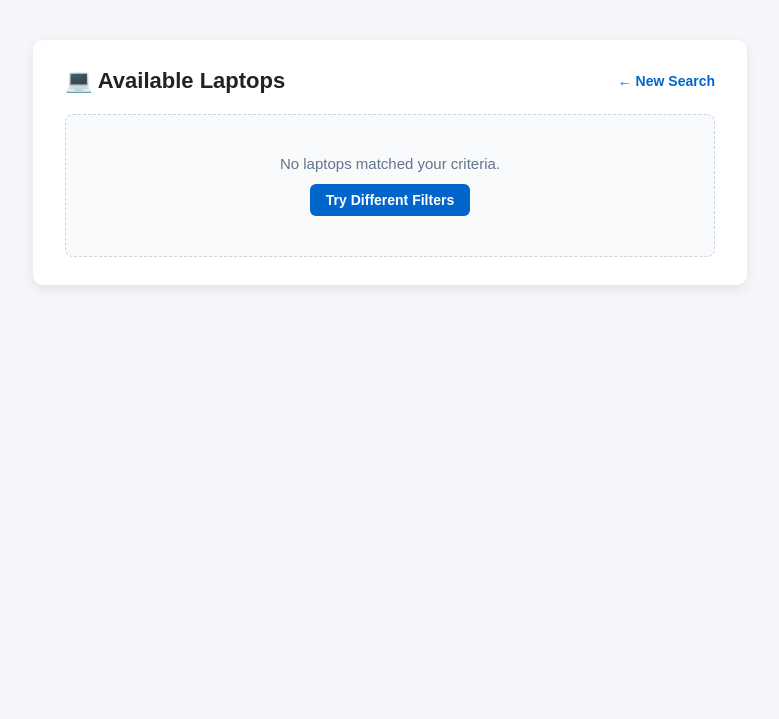
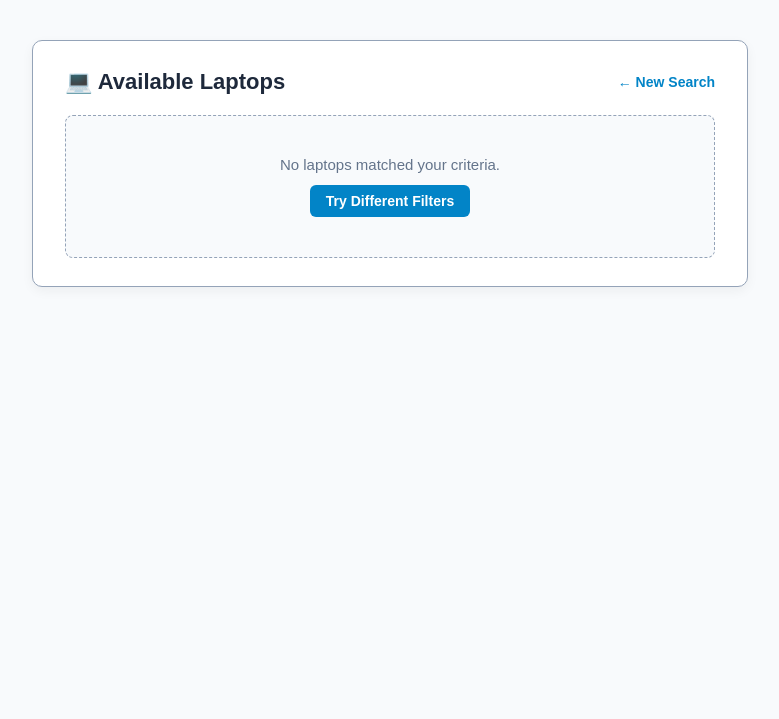
Before and after one commit to aniketbhopale/laplist, a Flask app: template templates/results.html in a window 1280 px wide. Shown: the top 719 px of the page, without its empty margins (250-1029 px from the left). Run offline with Flask 3, Linux system fonts and the light colour scheme; the template is opened without the code that fills it, so the values that code supplies are empty.

Commit message:
Old uncommited changes

```diff
--- a/templates/results.html
+++ b/templates/results.html
@@ -5,20 +5,20 @@
     <meta name="viewport" content="width=device-width, initial-scale=1.0">
     <title>Results - Laptop Search</title>
 </head>
-<body style="font-family: Arial, sans-serif; background-color: #f4f6f9; display: flex; justify-content: center; align-items: flex-start; min-height: 90vh; margin: 0; padding: 40px 16px; box-sizing: border-box;">
+<body style="font-family: Arial, sans-serif; background-color: #f8fafc; display: flex; justify-content: center; align-items: flex-start; min-height: 90vh; margin: 0; padding: 40px 16px; box-sizing: border-box;">
 
-    <div style="background: #ffffff; padding: 28px 32px; border-radius: 10px; box-shadow: 0 4px 12px rgba(0, 0, 0, 0.08); width: 100%; max-width: 650px;">
+    <div style="background: #ffffff; padding: 28px 32px; border-radius: 10px; border: 1.5px solid #94a3b8; box-shadow: 0 4px 12px rgba(0, 0, 0, 0.05); width: 100%; max-width: 650px;">
 
         <div style="display: flex; justify-content: space-between; align-items: center; margin-bottom: 20px;">
-            <h2 style="margin: 0; color: #222; font-size: 22px;">💻 Available Laptops</h2>
-            <a href="/" style="text-decoration: none; font-size: 14px; color: #0066cc; font-weight: bold;">← New Search</a>
+            <h2 style="margin: 0; color: #1e293b; font-size: 22px;">💻 Available Laptops</h2>
+            <a href="/" style="text-decoration: none; font-size: 14px; color: #0284c7; font-weight: bold;">← New Search</a>
         </div>
 
         {% if result %}
-        <div style="overflow-x: auto; border: 1px solid #e5e7eb; border-radius: 8px;">
+        <div style="overflow-x: auto; border: 1.5px solid #94a3b8; border-radius: 8px;">
             <table style="width: 100%; border-collapse: collapse; text-align: left; font-size: 14px;">
                 <thead>
-                    <tr style="background-color: #f8fafc; color: #475569; border-bottom: 2px solid #e2e8f0;">
+                    <tr style="background-color: #f1f5f9; color: #334155; border-bottom: 2px solid #64748b;">
                         <th style="padding: 12px 16px;">ID</th>
                         <th style="padding: 12px 16px;">Model / Name</th>
                         <th style="padding: 12px 16px;">RAM</th>
@@ -27,20 +27,20 @@
                 </thead>
                 <tbody>
                     {% for i in result %}
-                    <tr style="border-bottom: 1px solid #f1f5f9; background-color: {{ '#ffffff' if loop.index is odd else '#fafafa' }};">
+                    <tr style="border-bottom: 1px solid #cbd5e1; background-color: {{ '#ffffff' if loop.index is odd else '#f8fafc' }};">
                         <td style="padding: 12px 16px; color: #64748b; font-weight: 500;">#{{ i[0] }}</td>
-                        <td style="padding: 12px 16px; color: #1e293b; font-weight: 600;">{{ i[1] }}</td>
+                        <td style="padding: 12px 16px; color: #0f172a; font-weight: 600;">{{ i[1] }}</td>
                         <td style="padding: 12px 16px; color: #334155;">{{ i[2] }} GB</td>
-                        <td style="padding: 12px 16px; color: #0f766e; font-weight: 600;">${{ i[3] }}</td>
+                        <td style="padding: 12px 16px; color: #0d9488; font-weight: 600;">${{ i[3] }}</td>
                     </tr>
                     {% endfor %}
                 </tbody>
             </table>
         </div>
         {% else %}
-        <div style="text-align: center; padding: 40px 20px; background-color: #f8fafc; border: 1px dashed #cbd5e1; border-radius: 8px;">
+        <div style="text-align: center; padding: 40px 20px; background-color: #f8fafc; border: 1.5px dashed #94a3b8; border-radius: 8px;">
             <p style="margin: 0 0 12px; color: #64748b; font-size: 15px;">No laptops matched your criteria.</p>
-            <a href="/" style="display: inline-block; padding: 8px 16px; background-color: #0066cc; color: #ffffff; text-decoration: none; border-radius: 6px; font-size: 14px; font-weight: 600;">Try Different Filters</a>
+            <a href="/" style="display: inline-block; padding: 8px 16px; background-color: #0284c7; color: #ffffff; text-decoration: none; border-radius: 6px; font-size: 14px; font-weight: 600;">Try Different Filters</a>
         </div>
         {% endif %}
 
```
